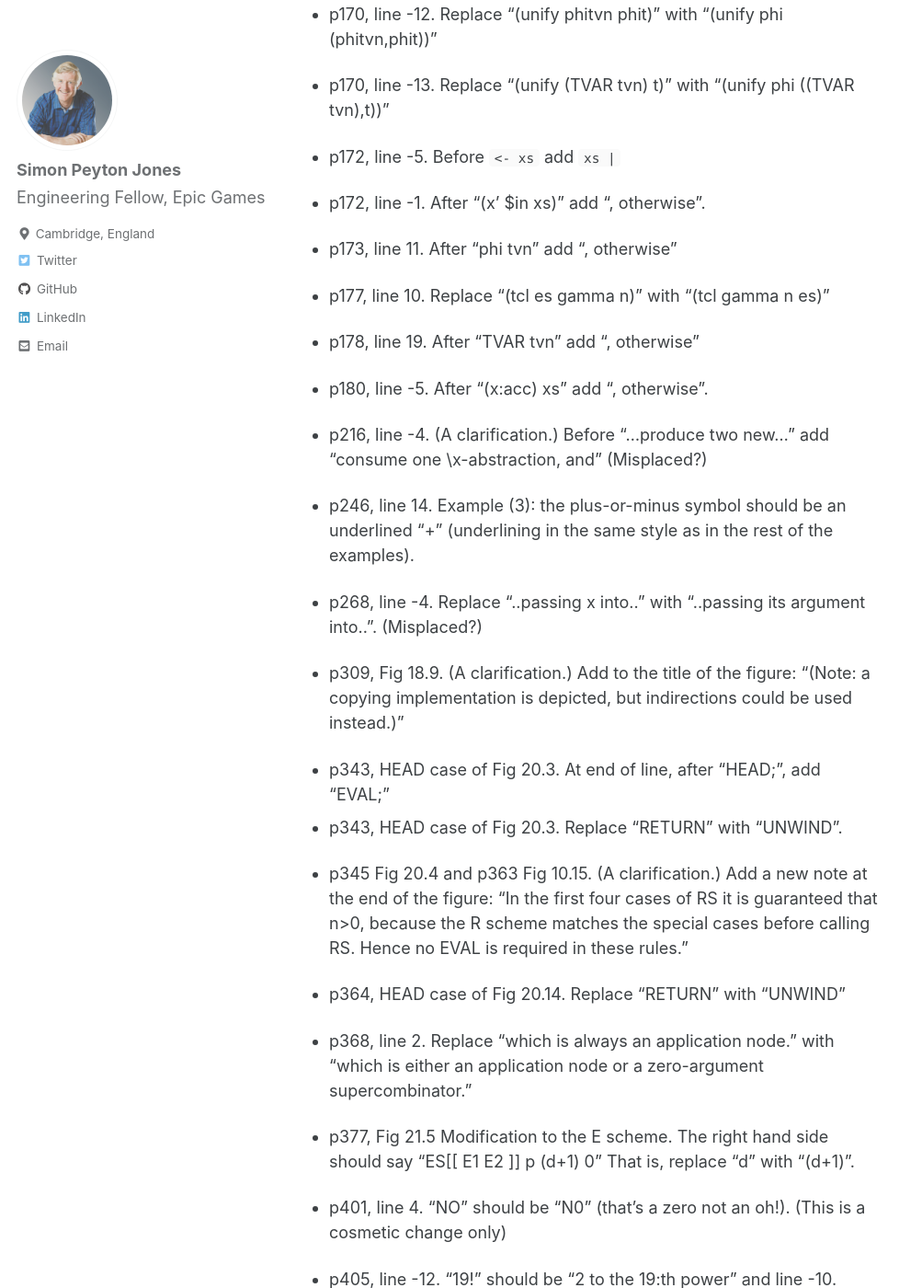
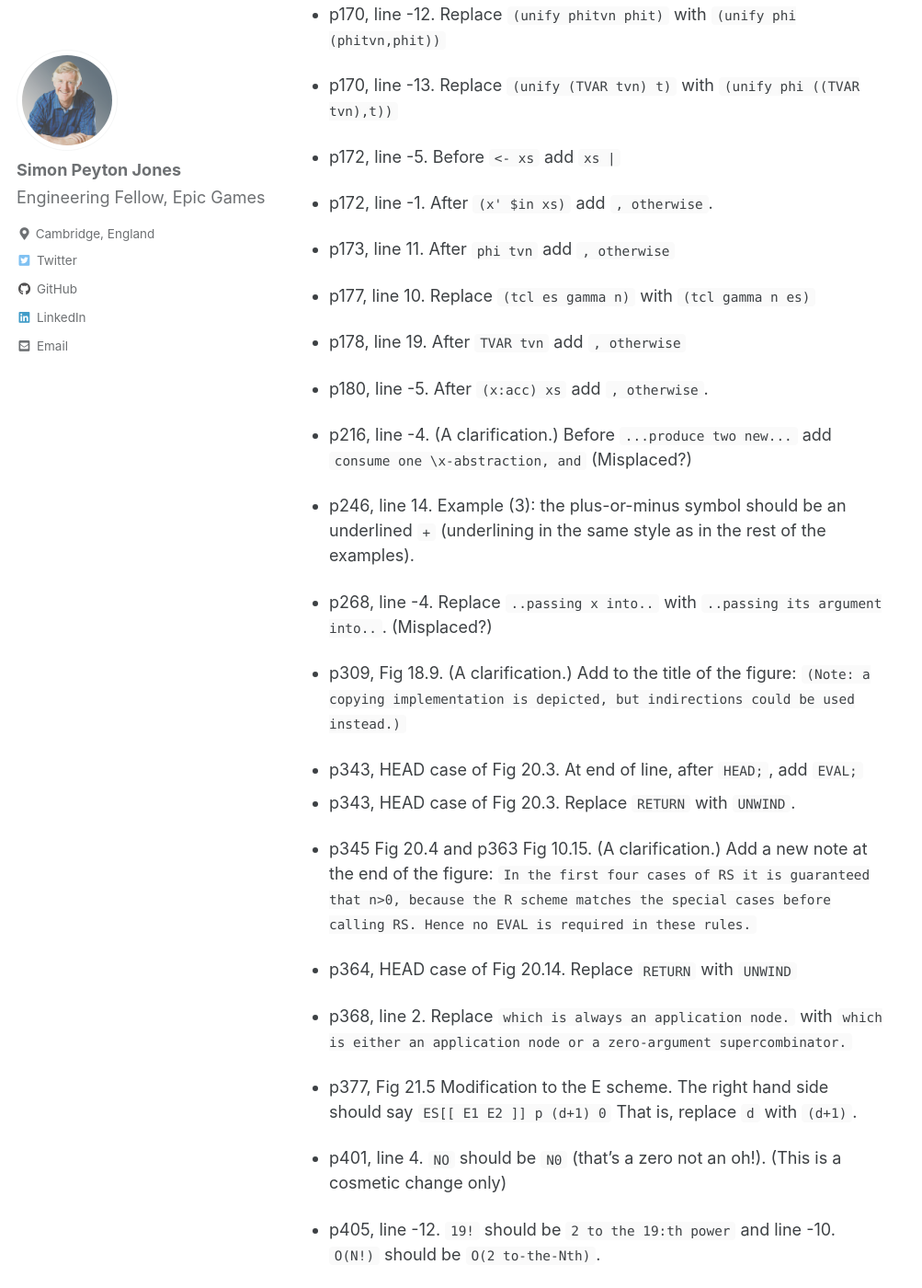
Before and after one commit to simonpj/www.peytonjones.org, a Jekyll site: the page built from _pages/slpj-book-1987.md, in a window 1280 px wide and 1400 px high, scrolled down 808 px. Shown: the whole window at 92% size, without its empty margins (0-1003 px from the left). Built offline with Jekyll 4.4.1, drawn with Linux system fonts in a browser that asks for light colours; cached includes are drawn as plain includes; some of the changed text lies outside the part shown.

Commit message:
Update slpj-book-1987.md
Replace all instances of " with ``

```diff
--- a/_pages/slpj-book-1987.md
+++ b/_pages/slpj-book-1987.md
@@ -15,61 +15,61 @@
 
 (Line references are given counting only inhabited lines.)
 
-* p167, line 12.  After "TVAR tvn'" add ", otherwise"
+* p167, line 12.  After ``TVAR tvn'`` add ``, otherwise``
 
-* p169, line -14.  After "$scomp phi)" add ", otherwise"
+* p169, line -14.  After ``$scomp phi)`` add ``, otherwise``
 
-* p170, line 5.  After "(phitvn,phit)" add ", otherwise"
+* p170, line 5.  After ``(phitvn,phit)`` add ``, otherwise``
 
-* p170, line 13.  After "FAILURE" add ", otherwise"
+* p170, line 13.  After ``FAILURE`` add ``, otherwise``
 
-* p170, line -12. Replace "(unify phitvn phit)" with "(unify phi (phitvn,phit))"
+* p170, line -12. Replace ``(unify phitvn phit)`` with ``(unify phi (phitvn,phit))``
 
-* p170, line -13. Replace "(unify (TVAR tvn) t)" with "(unify phi ((TVAR tvn),t))"
+* p170, line -13. Replace ``(unify (TVAR tvn) t)`` with ``(unify phi ((TVAR tvn),t))``
 
 * p172, line -5.  Before ``<- xs`` add ``xs |``
 
-* p172, line -1.  After "(x' $in xs)" add ", otherwise".
+* p172, line -1.  After ``(x' $in xs)`` add ``, otherwise``.
 
-* p173, line 11.  After "phi tvn" add ", otherwise"
+* p173, line 11.  After ``phi tvn`` add ``, otherwise``
 
-* p177, line  10. Replace "(tcl es gamma n)" with "(tcl gamma n es)"
+* p177, line  10. Replace ``(tcl es gamma n)`` with ``(tcl gamma n es)``
 
-* p178, line 19.  After "TVAR tvn" add ", otherwise"
+* p178, line 19.  After ``TVAR tvn`` add ``, otherwise``
 
-* p180, line -5.  After "(x:acc) xs" add ", otherwise".
+* p180, line -5.  After ``(x:acc) xs`` add ``, otherwise``.
 
-* p216, line -4.  (A clarification.) Before "...produce two new..." add "consume one \x-abstraction, and" (Misplaced?)
+* p216, line -4.  (A clarification.) Before ``...produce two new...`` add ``consume one \x-abstraction, and`` (Misplaced?)
 
-* p246, line 14.  Example (3): the plus-or-minus symbol should be an underlined "+" (underlining in the same style as in the rest of the examples).
+* p246, line 14.  Example (3): the plus-or-minus symbol should be an underlined ``+`` (underlining in the same style as in the rest of the examples).
 
-* p268, line -4.  Replace "..passing x into.." with "..passing its argument into..". (Misplaced?)
+* p268, line -4.  Replace ``..passing x into..`` with ``..passing its argument into..``. (Misplaced?)
 
-* p309, Fig 18.9.  (A clarification.)  Add to the title of the figure: "(Note: a copying implementation is depicted, but indirections could be used instead.)"
+* p309, Fig 18.9.  (A clarification.)  Add to the title of the figure: ``(Note: a copying implementation is depicted, but indirections could be used instead.)``
 
-* p343, HEAD case of Fig 20.3.  At end of line, after "HEAD;", add "EVAL;"
-* p343, HEAD case of Fig 20.3.  Replace "RETURN" with "UNWIND".
+* p343, HEAD case of Fig 20.3.  At end of line, after ``HEAD;``, add ``EVAL;``
+* p343, HEAD case of Fig 20.3.  Replace ``RETURN`` with ``UNWIND``.
 
-* p345 Fig 20.4 and p363 Fig 10.15.  (A clarification.)  Add a new note	at the end of the figure: "In the first four cases of RS it is guaranteed that n>0, because the R scheme matches the special cases before calling RS.  Hence no EVAL is required in these rules."
+* p345 Fig 20.4 and p363 Fig 10.15.  (A clarification.)  Add a new note	at the end of the figure: ``In the first four cases of RS it is guaranteed that n>0, because the R scheme matches the special cases before calling RS.  Hence no EVAL is required in these rules.``
 
-* p364, HEAD case of Fig 20.14.  Replace "RETURN" with "UNWIND"
+* p364, HEAD case of Fig 20.14.  Replace ``RETURN`` with ``UNWIND``
 
-* p368, line 2.  Replace "which is always an application node." with "which is either an application node or a zero-argument supercombinator."
+* p368, line 2.  Replace ``which is always an application node.`` with ``which is either an application node or a zero-argument supercombinator.``
 
-* p377, Fig 21.5 Modification to the E scheme.  The right hand side should say "ES[[ E1 E2 ]] p (d+1) 0"  That is, replace "d" with "(d+1)".
+* p377, Fig 21.5 Modification to the E scheme.  The right hand side should say ``ES[[ E1 E2 ]] p (d+1) 0``  That is, replace ``d`` with ``(d+1)``.
 
-* p401, line 4.  "NO" should be "N0"  (that's a zero not an oh!). (This is a cosmetic change only)
+* p401, line 4.  ``NO`` should be ``N0``  (that's a zero not an oh!). (This is a cosmetic change only)
 
-* p405, line -12. "19!" should be "2 to the 19:th power" and line -10. "O(N!)" should be "O(2 to-the-Nth)".
+* p405, line -12. ``19!`` should be ``2 to the 19:th power`` and line -10. ``O(N!)`` should be ``O(2 to-the-Nth)``.
 
-* p429, line 6.  "grobally" should be "globally"
+* p429, line 6.  ``grobally`` should be ``globally``
 
-* p432, line 23.  Omit the words "squares of the"
+* p432, line 23.  Omit the words ``squares of the``
 
-* p435, line -7.  Line should read "queens 0 = [[]]"
+* p435, line -7.  Line should read ``queens 0 = [[]]``
 
 
 INDEX
 
-* Add an entry for "MKAP n", p344
-* Add an entry for "speculative parallelism", p417
+* Add an entry for ``MKAP n``, p344
+* Add an entry for ``speculative parallelism``, p417
```
